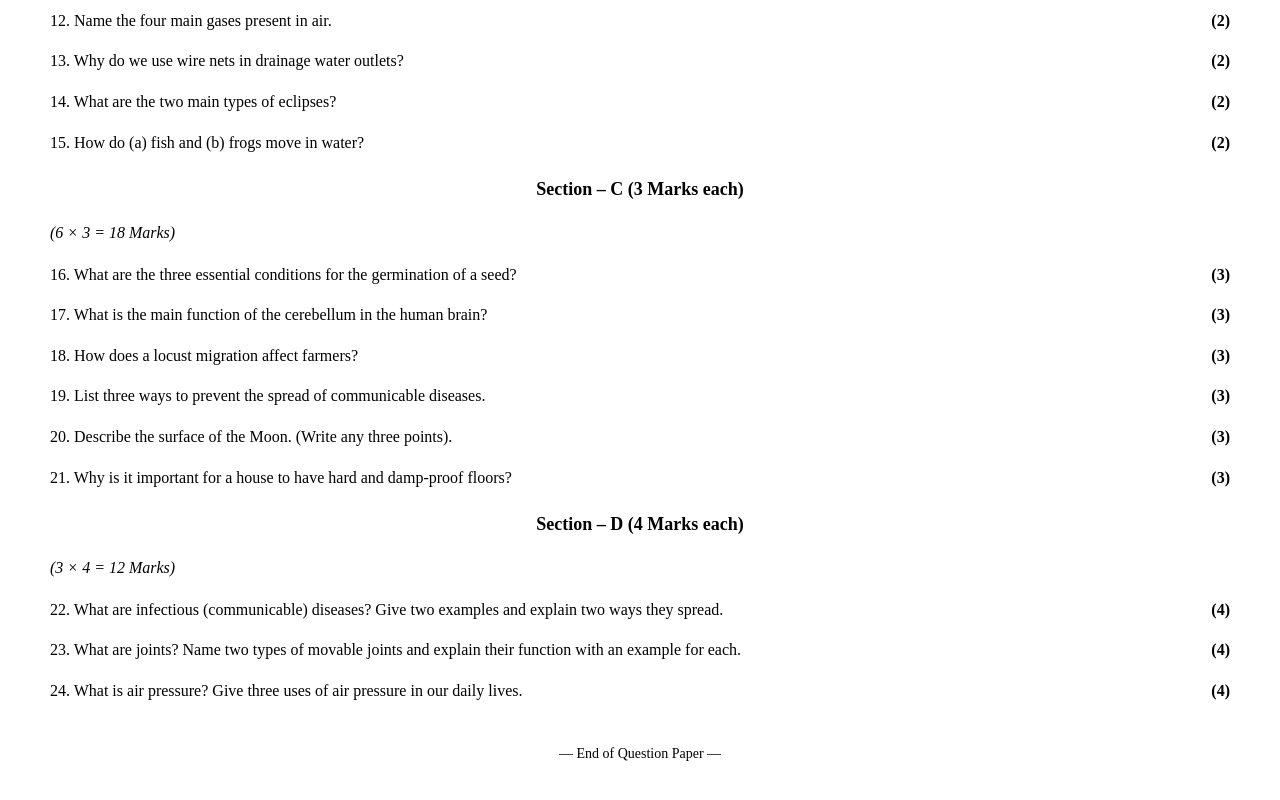
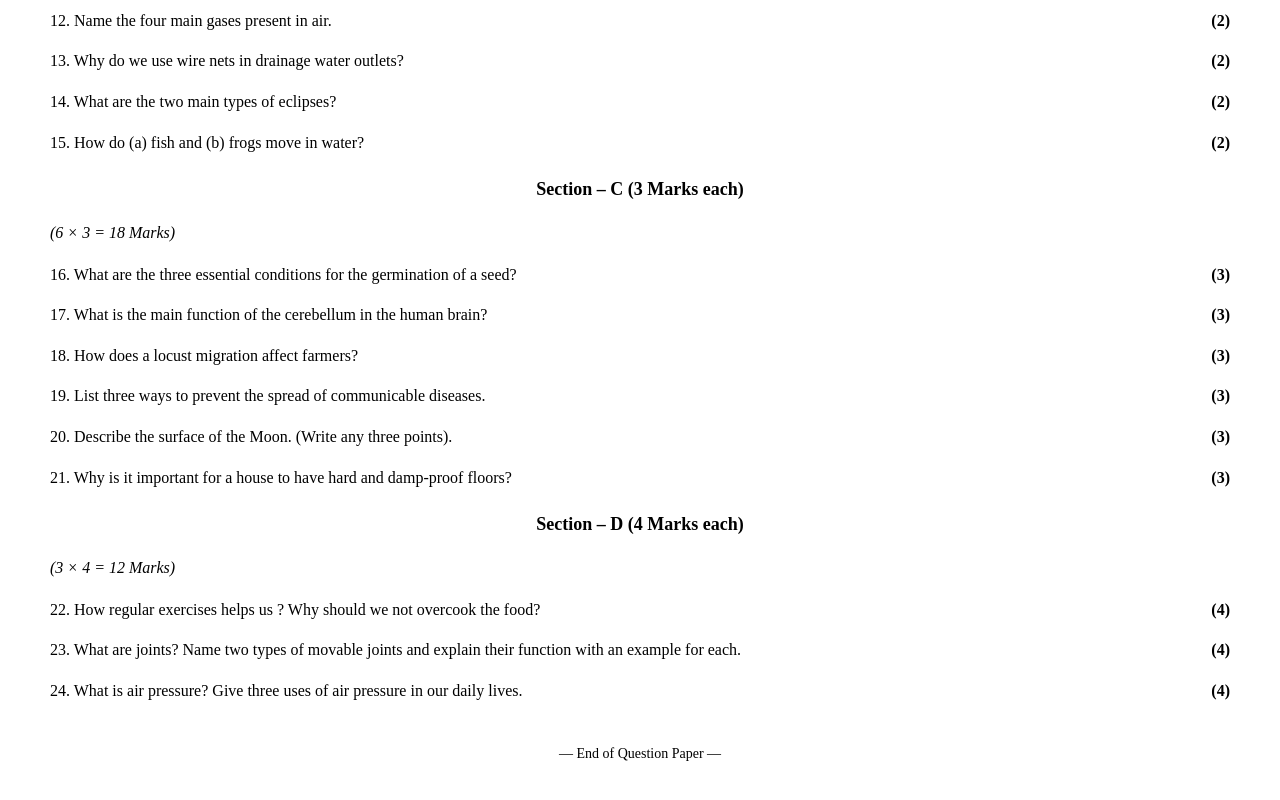
Before and after one commit to SibayanGit/Exam-Papers, a plain HTML site: page index.html in a window 1280 px wide. Shown: the part 1391-2191 px from the top of the page. Drawn offline with Linux system fonts and the light colour scheme.

Commit message:
Update index.html

```diff
--- a/index.html
+++ b/index.html
@@ -148,7 +148,7 @@
   <div class="section">
     <h3>Section – D (4 Marks each)</h3>
     <p><em>(3 × 4 = 12 Marks)</em></p>
-    <div class="question">22. What are infectious (communicable) diseases? Give two examples and explain two ways they spread. <span class="marks">(4)</span></div>
+    <div class="question">22. How regular exercises helps us ? Why should we not overcook the food? <span class="marks">(4)</span></div>
     <div class="question">23. What are joints? Name two types of movable joints and explain their function with an example for each. <span class="marks">(4)</span></div>
     <div class="question">24. What is air pressure? Give three uses of air pressure in our daily lives. <span class="marks">(4)</span></div>
   </div>
```
